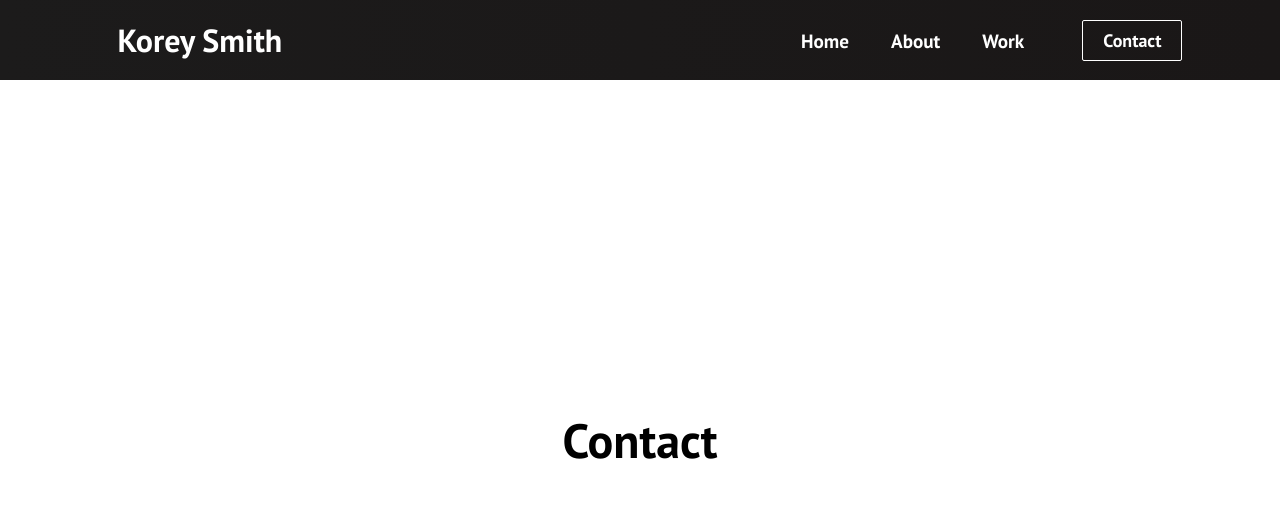
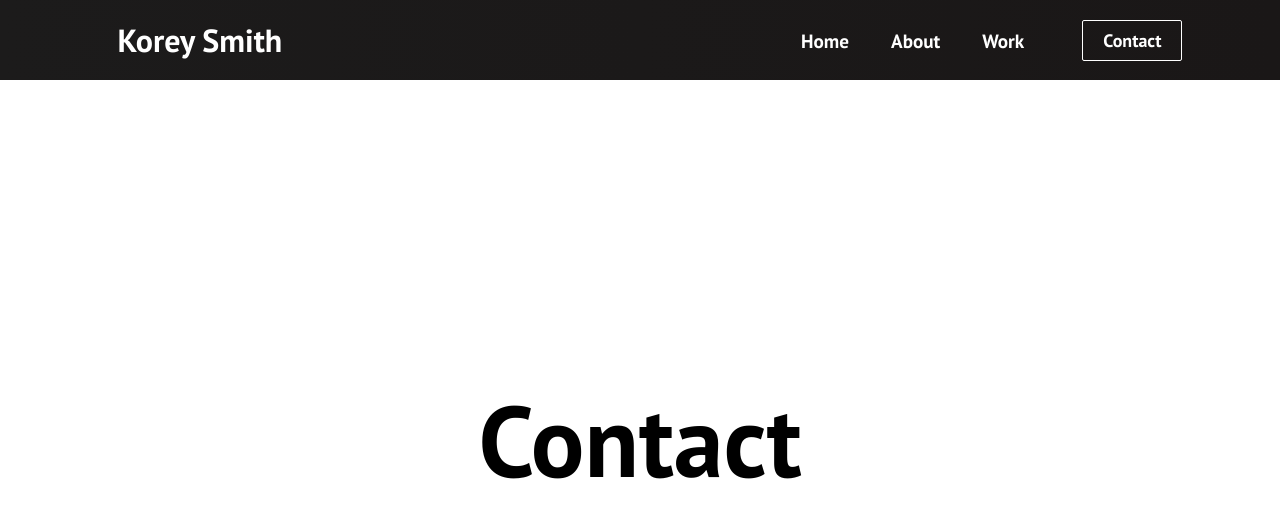
Before and after one commit to smithrkorey/React-Portfolio, a React (Create React App) app: page /contact in a window 1280 px wide. Shown: the top 518 px of the page. Built offline with nearby package versions, Linux system fonts and the light colour scheme.

Commit message:
new edits

```diff
--- a/src/App.css
+++ b/src/App.css
@@ -20,7 +20,7 @@
     background-position: center;
     background-size: cover;
     background-repeat: no-repeat;
-    color: #fff;
+    color: black;
     font-size: 100px;
   }
 
@@ -28,14 +28,14 @@
     background-position: center;
     background-size: fill;
     background-repeat: no-repeat;
-    color: #fff;
+    color: black;
     font-size: 100px;
   }
 
-  .contqct {
+  .contact {
     background-position: center;
     background-size: cover;
     background-repeat: no-repeat;
-    color: #fff;
+    color: black;
     font-size: 100px;
   }
```
